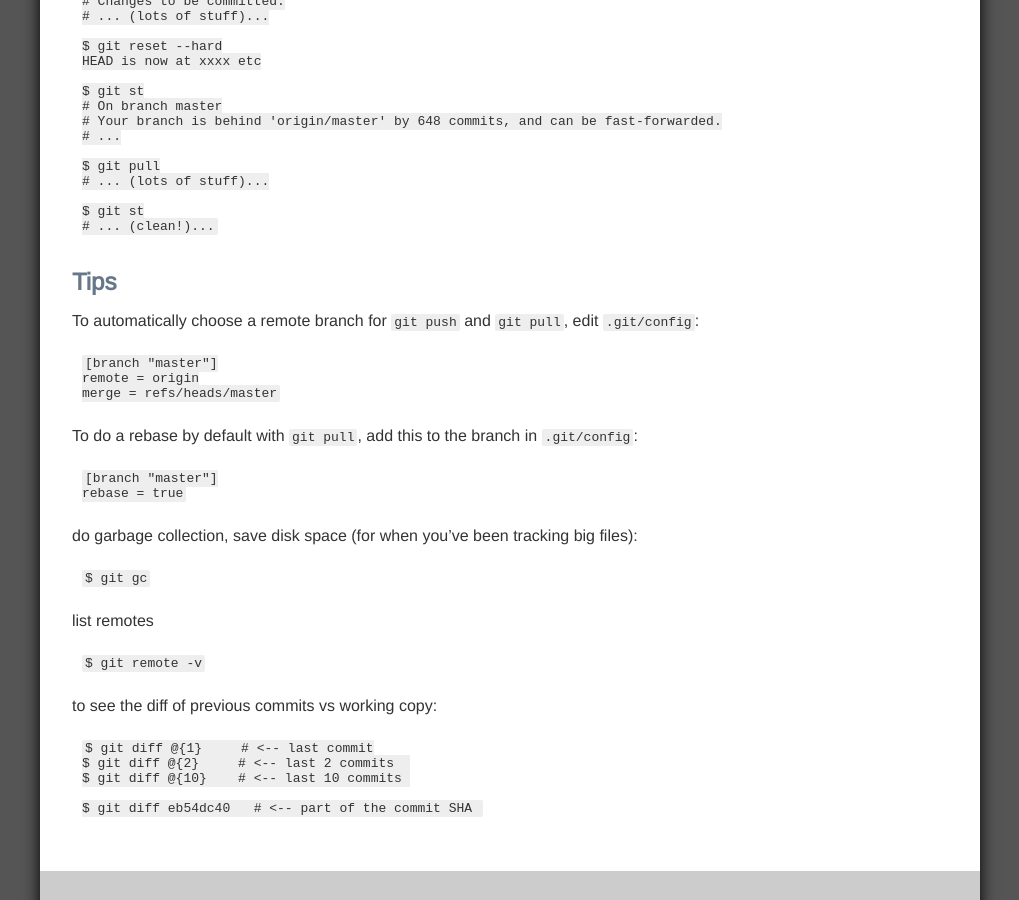
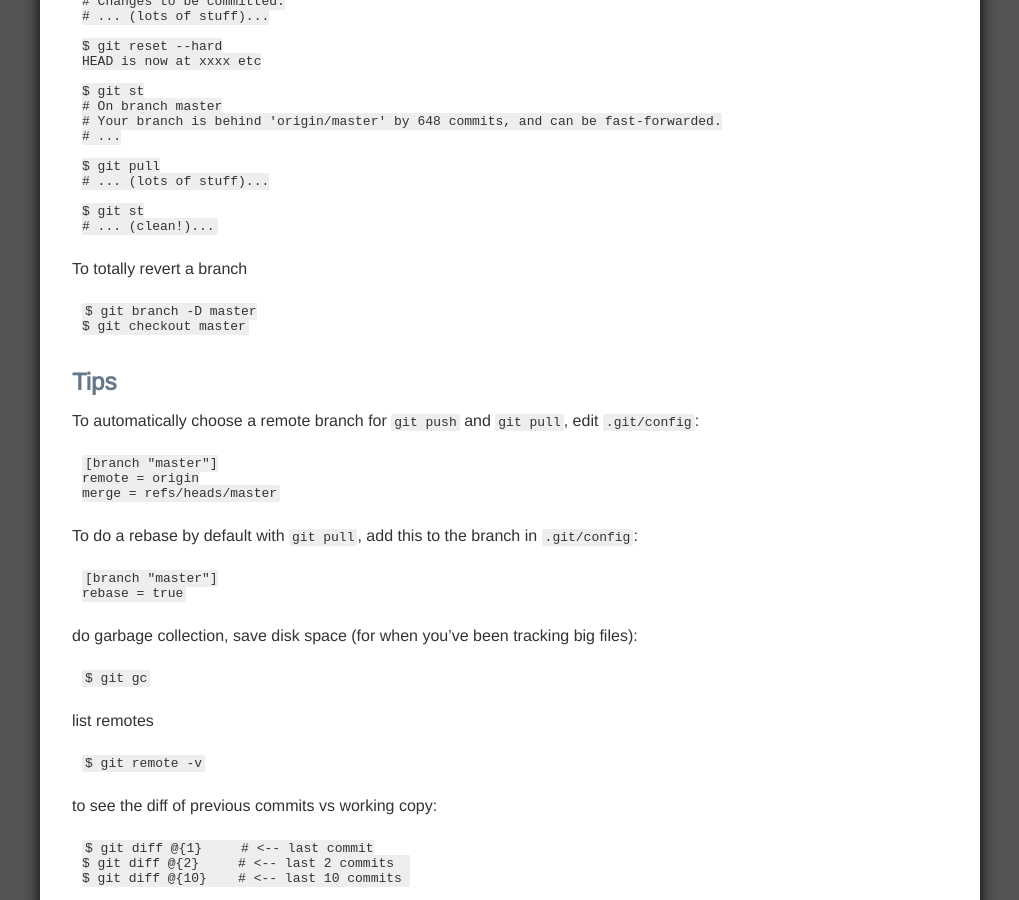
Before and after one commit to foz/foz.github.com, a Jekyll site: the page built from git-notes.md, in a window 1280 px wide and 900 px high, scrolled down 1804 px. Shown: the whole window, without its empty margins (130-1149 px from the left). Built offline with Jekyll 4.4.1, drawn with Linux system fonts in a browser that asks for light colours; Markdown is read by kramdown in place of the engine named in the settings.

Commit message:
nuke and restore a branch

```diff
--- a/git-notes.md
+++ b/git-notes.md
@@ -99,6 +99,11 @@ to revert a merge or large commit that was NOT yet pushed:
     $ git st
     # ... (clean!)...
 
+To totally revert a branch
+
+    $ git branch -D master
+    $ git checkout master
+
 ## Tips
 
 To automatically choose a remote branch for `git push` and `git pull`, edit `.git/config`:
```
